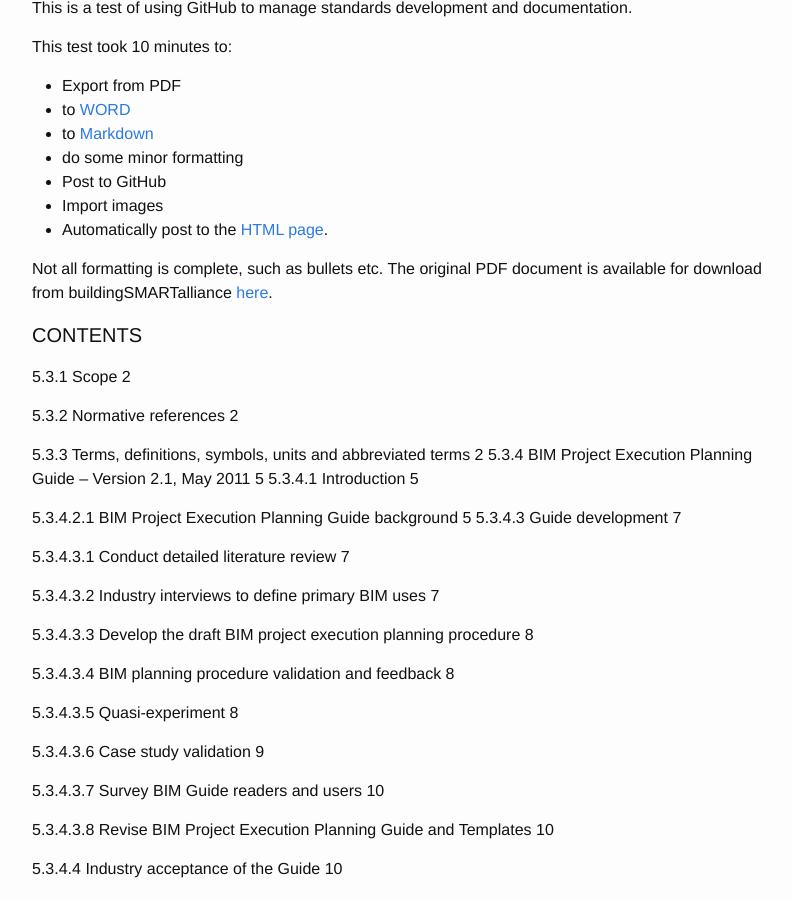
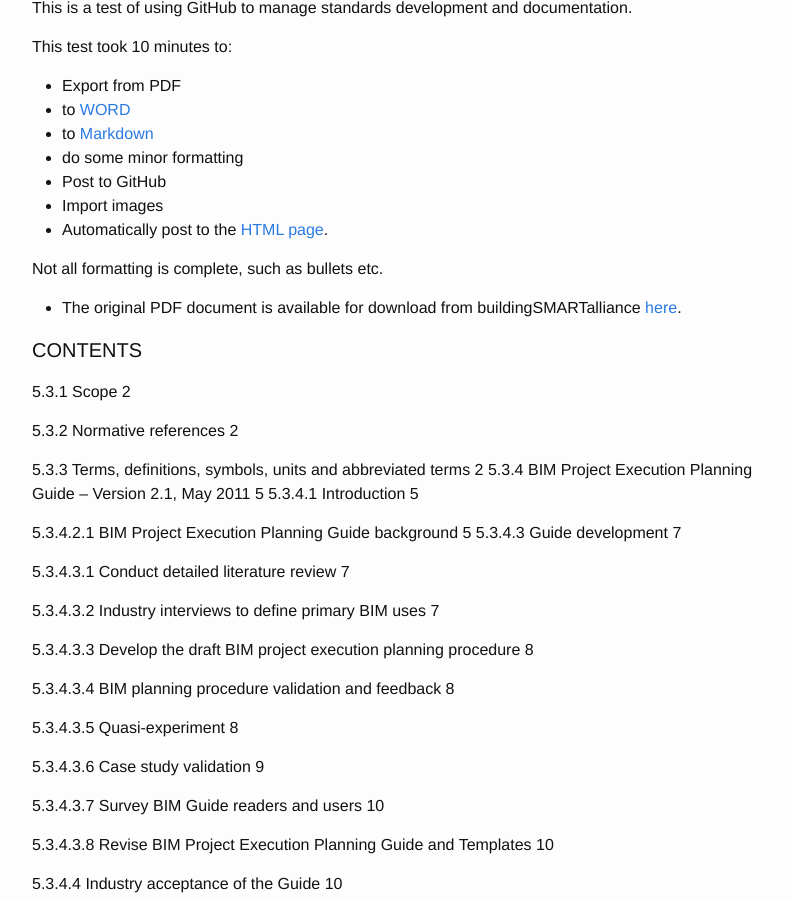
Before and after one commit to buildingSMARTalliance/BIMStorm, a Jekyll site: the page built from _posts/2016-08-13-NBIMS-US_V3_5.3_BIM_PxP_Guide.markdown, in a window 1280 px wide and 900 px high, scrolled down 771 px. Shown: the whole window, without its empty margins (238-1030 px from the left). Built offline with Jekyll 4.4.1, drawn with Linux system fonts in a browser that asks for light colours.

```diff
--- a/_posts/2016-08-13-NBIMS-US_V3_5.3_BIM_PxP_Guide.markdown
+++ b/_posts/2016-08-13-NBIMS-US_V3_5.3_BIM_PxP_Guide.markdown
@@ -30,7 +30,9 @@ This test took 10 minutes to:
 * Automatically post to the [HTML page](https://thomas-dalbert.github.io/BIM/national/bim/standard/-/united/states%C2%AE/version/3/2016/08/13/NBIMS-US_V3_5.3_BIM_PxP_Guide.html).
 
 Not all formatting is complete, such as bullets etc.
-The original PDF document is available for download from buildingSMARTalliance [here](https://www.nationalbimstandard.org/).
+
+* The original PDF document is available for download from buildingSMARTalliance [here](https://www.nationalbimstandard.org/).
+
 
 
 
```
